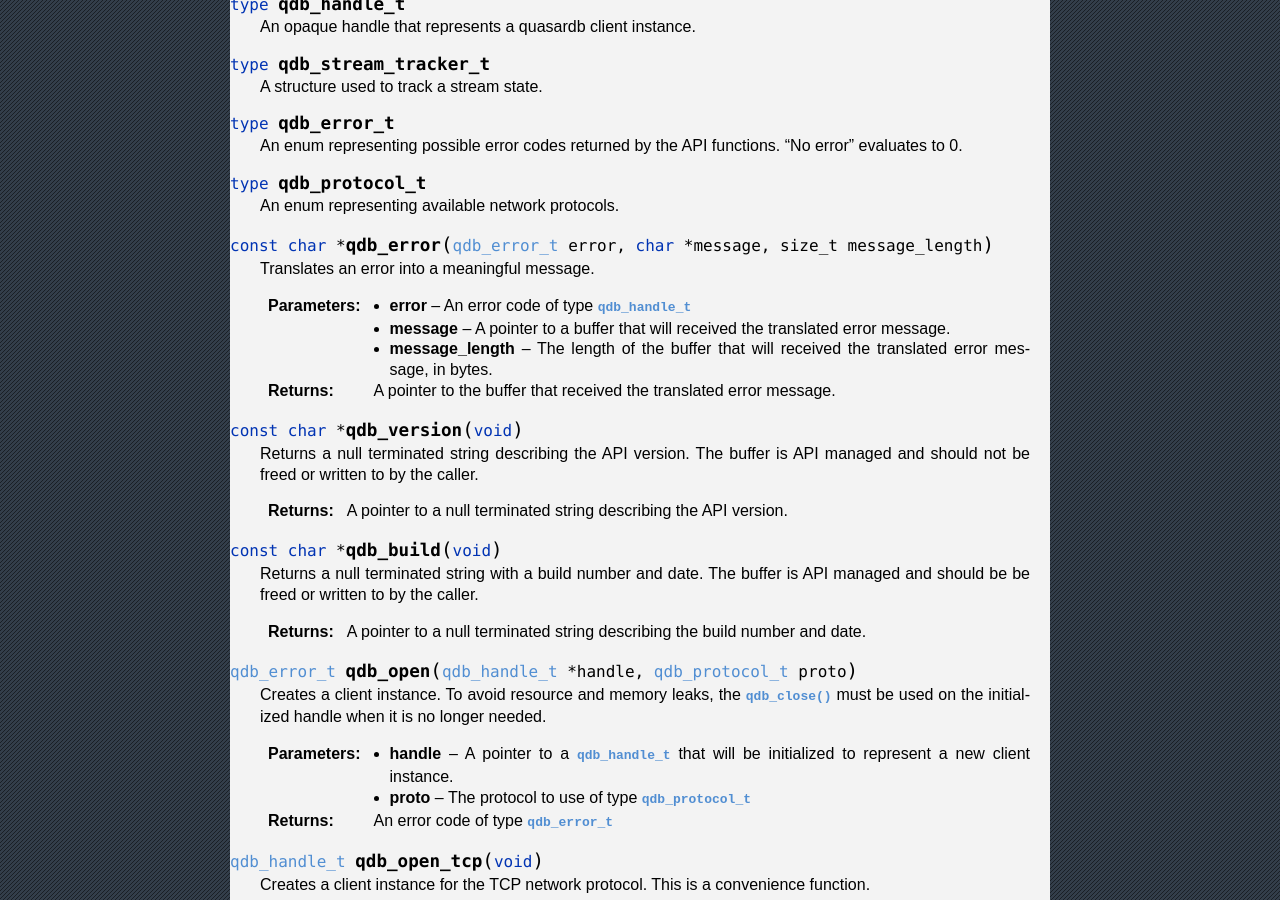
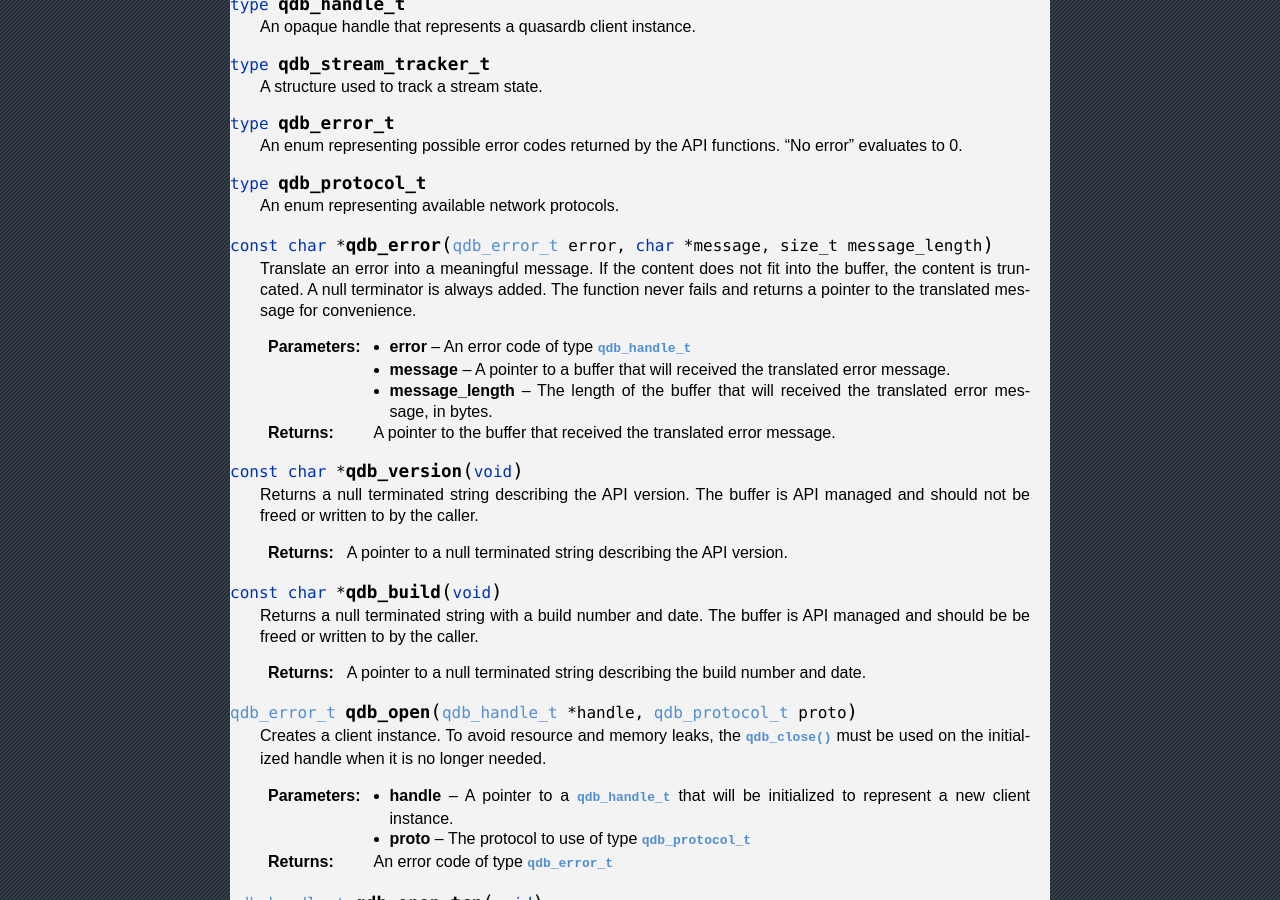
Before and after one commit to iltommi/qdb-documentation, a Sphinx documentation site: the page built from source/api/c.rst, in a window 1280 px wide and 900 px high, scrolled down 5911 px. Built offline with Sphinx 7.4.7, drawn with Linux system fonts in a browser that asks for light colours.

Commit message:
Case 493
Improve qdb_error documentation

```diff
--- a/source/api/c.rst
+++ b/source/api/c.rst
@@ -308,7 +308,7 @@ Reference
 
 .. c:function:: const char * qdb_error(qdb_error_t error, char * message, size_t message_length)
 
-    Translates an error into a meaningful message.
+    Translate an error into a meaningful message. If the content does not fit into the buffer, the content is truncated. A null terminator is always added. The function never fails and returns a pointer to the translated message for convenience.
 
     :param error: An error code of type :c:type:`qdb_handle_t`
     :param message: A pointer to a buffer that will received the translated error message.
```
